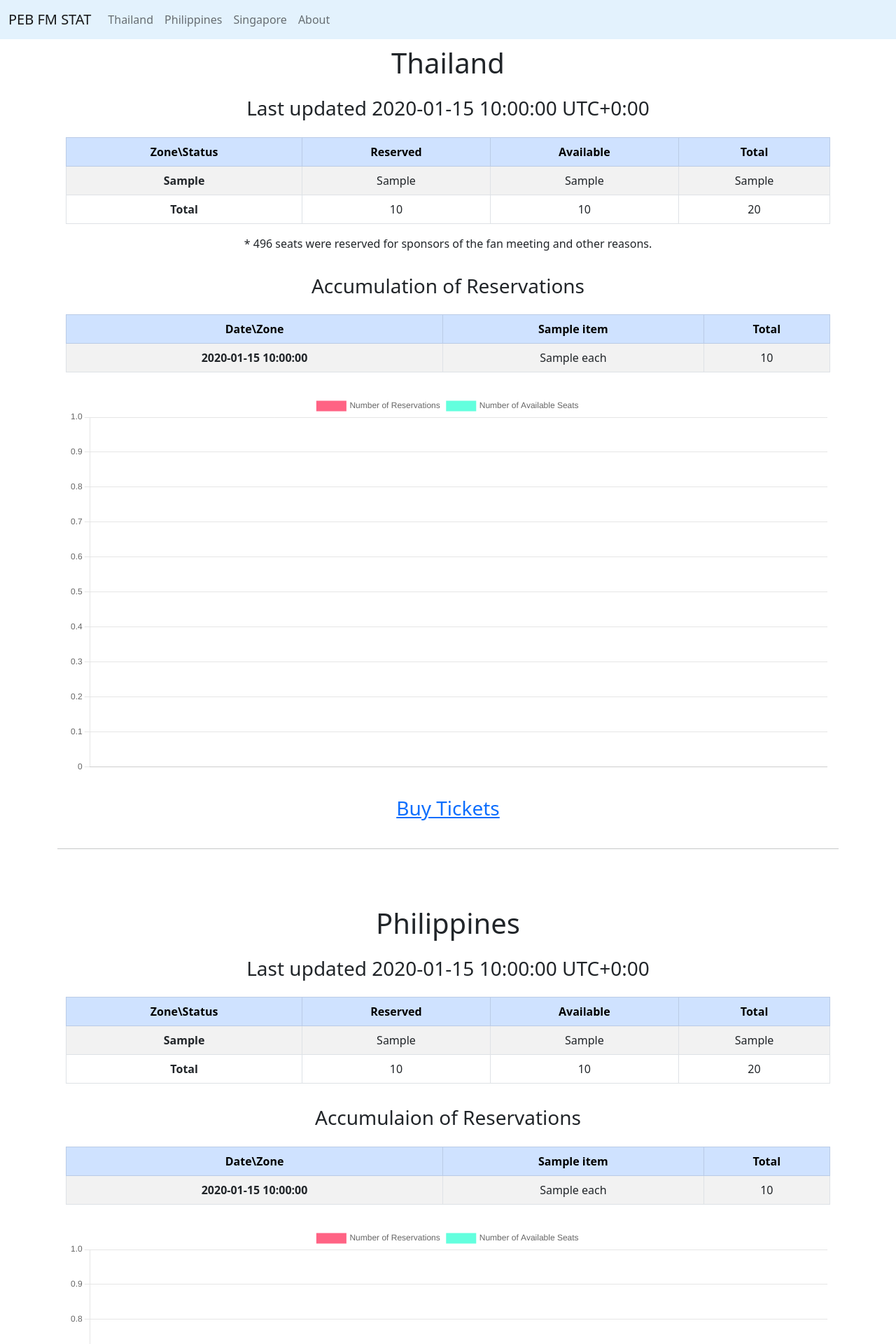
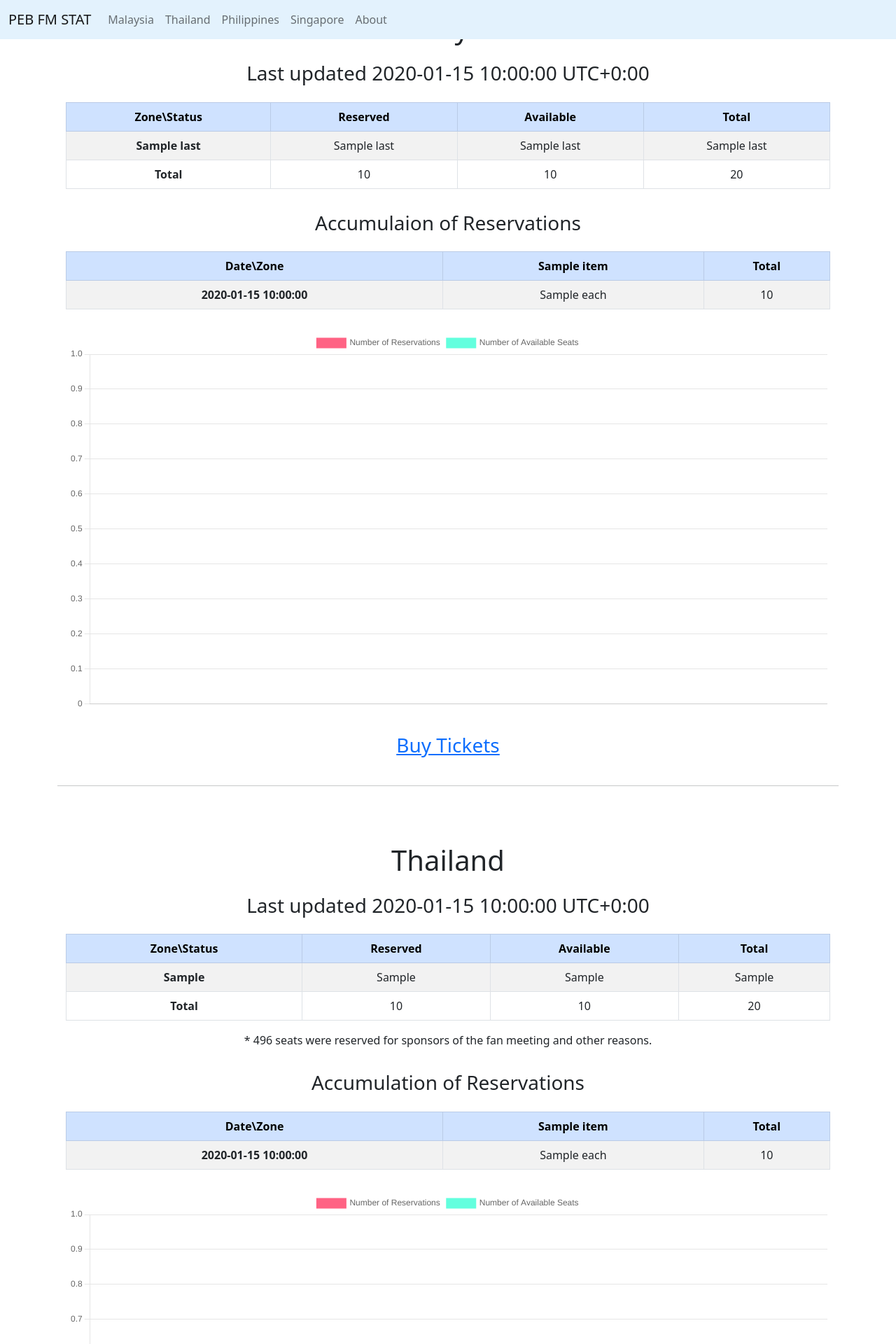
Before and after one commit to EveryEunbin/pebfmstat, a Flask app: template deta/templates/index.html in a window 1280 px wide. Shown: the top 1920 px of the page at 70% size. Run offline with Flask 3, Linux system fonts and the light colour scheme; the template is opened without the code that fills it: most values are stand-ins (such as "Sample title", 1, 10 or a date in 2020); parts of the project's set-up code (start-up, migrations or seed data) failed here and were passed over.

Commit message:
Update index.html

```diff
--- a/deta/templates/index.html
+++ b/deta/templates/index.html
@@ -9,15 +9,15 @@
   <meta name="author" content="Twitter @EveryEunbin">
   <meta name="viewport" content="width=device-width, initial-scale=1.0">
   <meta property="og:title" content="PARK EUN-BIN Asia Fan Meeting Tour Stat">
-  <meta property="og:url" content="https://pebfmstat.deta.dev">
+  <meta property="og:url" content="{{ url }}">
   <meta property="og:description" content="BINGO!!! Don't waste your time counting the reservations of PARK EUN-BIN Asia Fan
   Meeting Tour">
-  <meta property="og:image" content="https://pebfmstat.deta.dev/file/eunbinfanmeeting.png">
+  <meta property="og:image" content="{{ url }}file/eunbinfanmeeting.png">
   <meta property="twitter:title" content="PARK EUN-BIN Asia Fan Meeting Tour Stat">
   <meta property="twitter:description" content="BINGO!!! Don't waste your time counting the reservations of PARK EUN-BIN Asia Fan
   Meeting Tour">
   <meta property="twitter:card" content="summary">
-  <meta property="twitter:image" content="https://pebfmstat.deta.dev/file/eunbinfanmeeting.png">
+  <meta property="twitter:image" content="{{ url }}file/eunbinfanmeeting.png">
   <meta property="twitter:site" content="@EveryEunbin">
 
   <meta charset="utf-8">
@@ -25,7 +25,7 @@
   <link rel="shortcut icon" type="image/x-icon" href="{{ url_for('static', filename='favicon.ico') }}">
   <link rel="icon" type="image/x-icon" href="{{ url_for('static', filename='favicon.ico') }}">
   <link rel="stylesheet" href={{url_for('static', filename='style.css' )}}>
-  <link rel="image_src" href="https://pebstat.deta.dev/file/eunbinfanmeeting.png">
+  <link rel="image_src" href="{{ url }}file/eunbinfanmeeting.png">
 
   <link href="https://cdn.jsdelivr.net/npm/bootstrap@5.2.2/dist/css/bootstrap.min.css" rel="stylesheet"
     integrity="sha384-Zenh87qX5JnK2Jl0vWa8Ck2rdkQ2Bzep5IDxbcnCeuOxjzrPF/et3URy9Bv1WTRi" crossorigin="anonymous">
@@ -46,7 +46,10 @@
       <div class="collapse navbar-collapse" id="navbarSupportedContent">
         <ul class="navbar-nav me-auto mb-2 mb-lg-0">
           <li class="nav-item">
-            <a class="nav-link" aria-current="page" href="#th">Thailand</a>
+            <a class="nav-link" aria-current="page" href="#my">Malaysia</a>
+          </li>
+          <li class="nav-item">
+            <a class="nav-link" href="#th">Thailand</a>
           </li>
           <li class="nav-item">
             <a class="nav-link" href="#ph">Philippines</a>
@@ -62,6 +65,79 @@
   </nav>
 
   <div class="container-md">
+
+    <!-- MY start -->
+    <div id="my">
+      <h1 class="p-3 text-center">Malaysia</h1>
+    </div>
+    <h3 class="pb-3 text-center">Last updated {{my_date_last}} UTC+0:00</h3>
+    <div class="table-responsive container-fluid">
+      <table class="table table-striped table-hover table-bordered text-center">
+        <thead class="table-primary">
+          <tr>
+            <th scope="col">Zone\Status</th>
+            <th scope="col">Reserved</th>
+            <th scope="col">Available</th>
+            <th scope="col">Total</th>
+          </tr>
+        <tbody>
+          {% for (i,j,k,l) in my_last %}
+          <tr>
+            <th scope="row">{{i}}</th>
+            <td>{{j}}</td>
+            <td>{{k}}</td>
+            <td>{{l}}</td>
+          </tr>
+          {% endfor %}
+          <tr>
+            <th scope="row">Total</th>
+            <td>{{my[-1]['reserved_total']}}</td>
+            <td>{{my[-1]['available_total']}}</td>
+            <td>{{ my[-1]['reserved_total']+my[-1]['available_total'] }}</td>
+          </tr>
+        </tbody>
+        </thead>
+      </table>
+    </div>
+    <!-- <div>
+      <p class="text-center">* 66 seats are blocked before Ticket Sales (STALLS center R,S,T and left S, and CIRCLE P13-P22) and many seats were reserved for other reasons. These 66 seats are not included in the table.</p>
+    </div> -->
+    <h3 class="p-3 text-center">Accumulaion of Reservations</h3>
+    <div class="table-responsive container-fluid">
+      <table class="table table-striped table-hover table-bordered text-center">
+        <thead class="table-primary">
+          <tr>
+            <th scope="col">Date\Zone</th>
+            {% for item in my_data.zone %}
+            <th scope="col">{{ item }}</th>
+            {% endfor %}
+            <th scope="col">Total</th>
+          </tr>
+        </thead>
+        <tbody>
+          {% for item in my|sort(attribute='date') %}
+          <tr>
+            <th scope="row">{{item.date}}</th>
+            {% for each in item.reserved %}
+            <td>{{each}}</td>
+            {% endfor %}
+            <td>{{item.reserved_total}}</td>
+          </tr>
+          {% endfor %}
+        </tbody>
+      </table>
+    </div>
+    <div class="container-md p-3">
+      <canvas id="myChart"></canvas>
+    </div>
+    <div class="p-3 text-center">
+      <h3>
+        <a href="https://www.excitix.com.my/event/33/Eun-Bin-Note:-Binkan-Park-Eun-Bin-Asia-Fans-Meeting-Tour-in-Kuala-Lumpur-2022"
+          target="_blank">Buy Tickets</a>
+      </h3>
+    </div>
+    <hr>
+
     <!-- TH start -->
     <div id="th">
       <h1 class="p-3 text-center">Thailand</h1>
@@ -235,7 +311,8 @@
       </table>
     </div>
     <div>
-      <p class="text-center">* 66 seats are blocked before Ticket Sales (STALLS center R,S,T and left S, and CIRCLE P13-P22) and many seats were reserved for other reasons. These 66 seats are not included in the table.</p>
+      <p class="text-center">* 66 seats are blocked before Ticket Sales (STALLS center R,S,T and left S, and CIRCLE
+        P13-P22) and many seats were reserved for other reasons. These 66 seats are not included in the table.</p>
     </div>
     <h3 class="p-3 text-center">Accumulaion of Reservations</h3>
     <div class="table-responsive container-fluid">
@@ -267,8 +344,7 @@
     </div>
     <div class="p-3 text-center">
       <h3>
-        <a href="https://allaccessasia.bigtix.io/e/EUNBIN22"
-          target="_blank">Buy Tickets</a>
+        <a href="https://allaccessasia.bigtix.io/e/EUNBIN22" target="_blank">Buy Tickets</a>
       </h3>
     </div>
     <hr>
@@ -276,14 +352,16 @@
     <!-- About start -->
     <div id="about">
       <p class="text-center"> BINGO!!! Don't waste your time counting the reservations of PARK EUN-BIN Asia Fan
-        Meeting Tour. Everyday the data is updated at midnight (Local Time in each country). This
+        Meeting Tour. Everyday the data is updated at midnight (Local time in each country). This
         is done by Python <a href="https://selenium.dev" target="_blank">Selenium</a>, <a
           href="https://www.crummy.com/software/BeautifulSoup/" target="_blank">BeautifulSoup</a>, <a
           href="https://flask.palletsprojects.com/en/2.2.x/" target="_blank">Flask</a> and <a
           href="https://docs.deta.sh/docs/home/" target="_blank">Deta</a> packages and deployed on <a
-          href="https://www.heroku.com/" target="_blank">Heroku</a> and <a href="https://www.deta.sh/"
+          href="https://www.heroku.com/" target="_blank">Heroku</a>, <a
+          href="https://docs.github.com/en/actions" target="_blank">Github Action</a> and <a href="https://www.deta.sh/"
           target="_blank">Deta Cloud</a>. Contact me via
-        my twitter account (<a href="https://twitter.com/EveryEunbin" target="_blank">@EveryEunbin</a>)</p>
+        my twitter account (<a href="https://twitter.com/EveryEunbin" target="_blank">@EveryEunbin</a>) or my Github
+        account (<a href="https://github.com/EveryEunbin" target="_blank">EveryEunbin</a>)</p>
     </div>
 
   </div>
@@ -296,12 +374,14 @@
     const allThData = {{ th | tojson }};
     const allPhData = {{ ph | tojson }};
     const allSgData = {{ sg | tojson }};
+    const allMyData = {{ my | tojson }};
   </script>
   <script>
     // plot all charts
     const thChart = plotChart("thChart", allThData);
     const phChart = plotChart("phChart", allPhData);
     const sgChart = plotChart("sgChart", allSgData);
+    const myChart = plotChart("myChart", allMyData);
   </script>
 
 </body>
```
